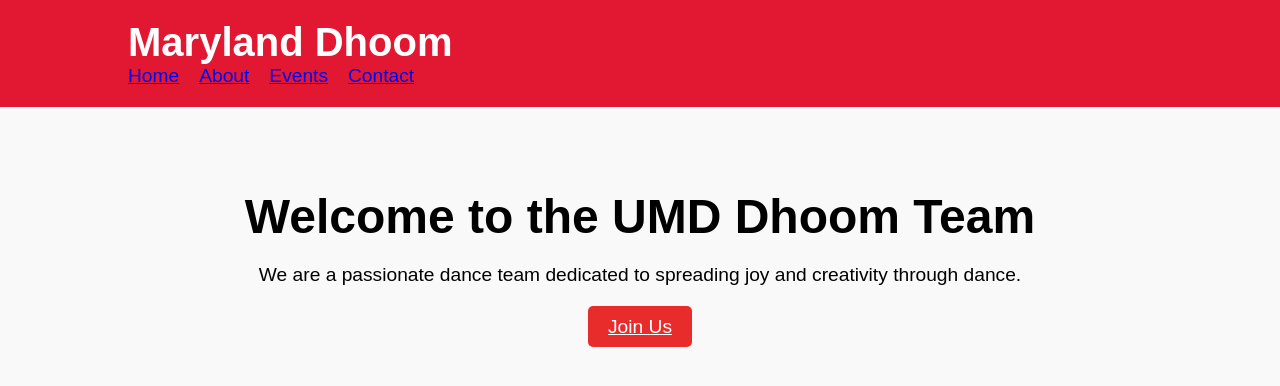
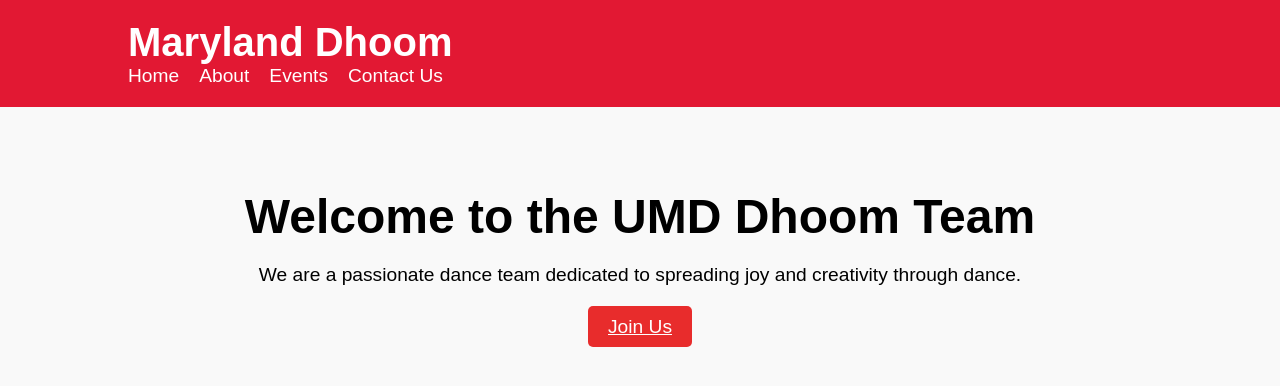
Before and after one commit to riantiwari/Dhoom, a React (Create React App) app in the folder dhoom/: page / in a window 1280 px wide. Shown: the top 386 px of the page. Built offline with nearby package versions, Linux system fonts and the light colour scheme.

Commit message:
changed styling of navbar

```diff
--- a/dhoom/src/App.css
+++ b/dhoom/src/App.css
@@ -34,6 +34,12 @@
   cursor: pointer;
 }
 
+.link {
+  text-decoration: none;
+  color: white;
+}
+
+
 .body-section {
   background-color: #f9f9f9;
   padding: 50px 0;
--- a/dhoom/src/App.js
+++ b/dhoom/src/App.js
@@ -54,7 +54,7 @@
       <div className="container">
       <h1>Welcome to the UMD Dhoom Team</h1>
       <p>We are a passionate dance team dedicated to spreading joy and creativity through dance.</p>
-      <Link to="/join" className="btn">Join Us</Link>
+      <a href = "/contact" class = "btn">Join Us</a>
       </div>
     </div>
 
@@ -107,10 +107,10 @@
       <div className="container">
         <h1 className="logo">Maryland Dhoom</h1>
         <ul className="nav-links">
-          <li><Link to="/">Home</Link></li>
-          <li><Link to="/about">About</Link></li>
-          <li><Link to="/events">Events</Link></li>
-          <li><Link to="/contact">Contact</Link></li>
+          <li class = "nav-text"><a href = "/" class = "link">Home</a></li>
+          <li class = "nav-text"><a href = "/about" class = "link">About</a></li>
+          <li class = "nav-text"><a href = "/events" class = "link">Events</a></li>
+          <li class = "nav-text"><a href = "/contact" class = "link">Contact Us</a></li>
         </ul>
       </div>
     </nav>
```
